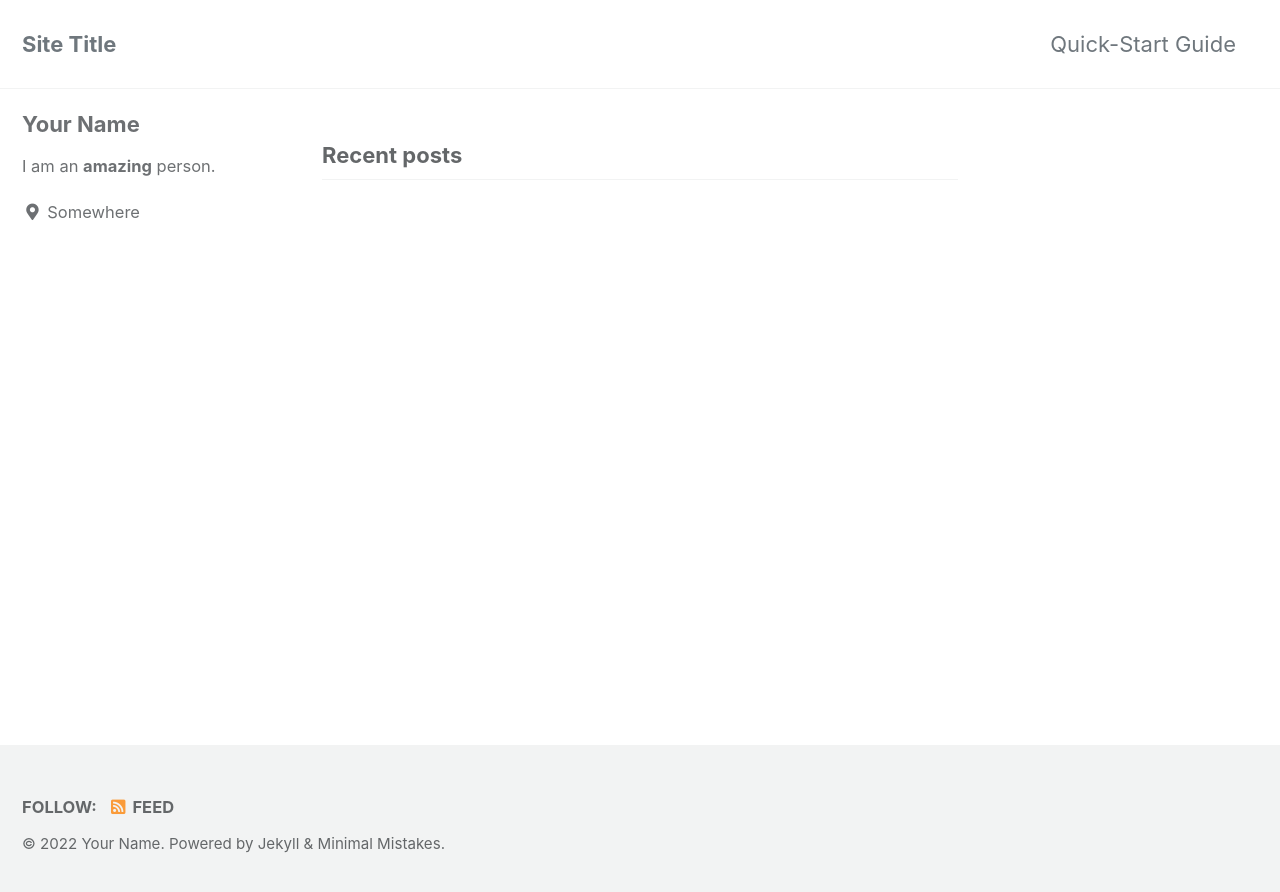
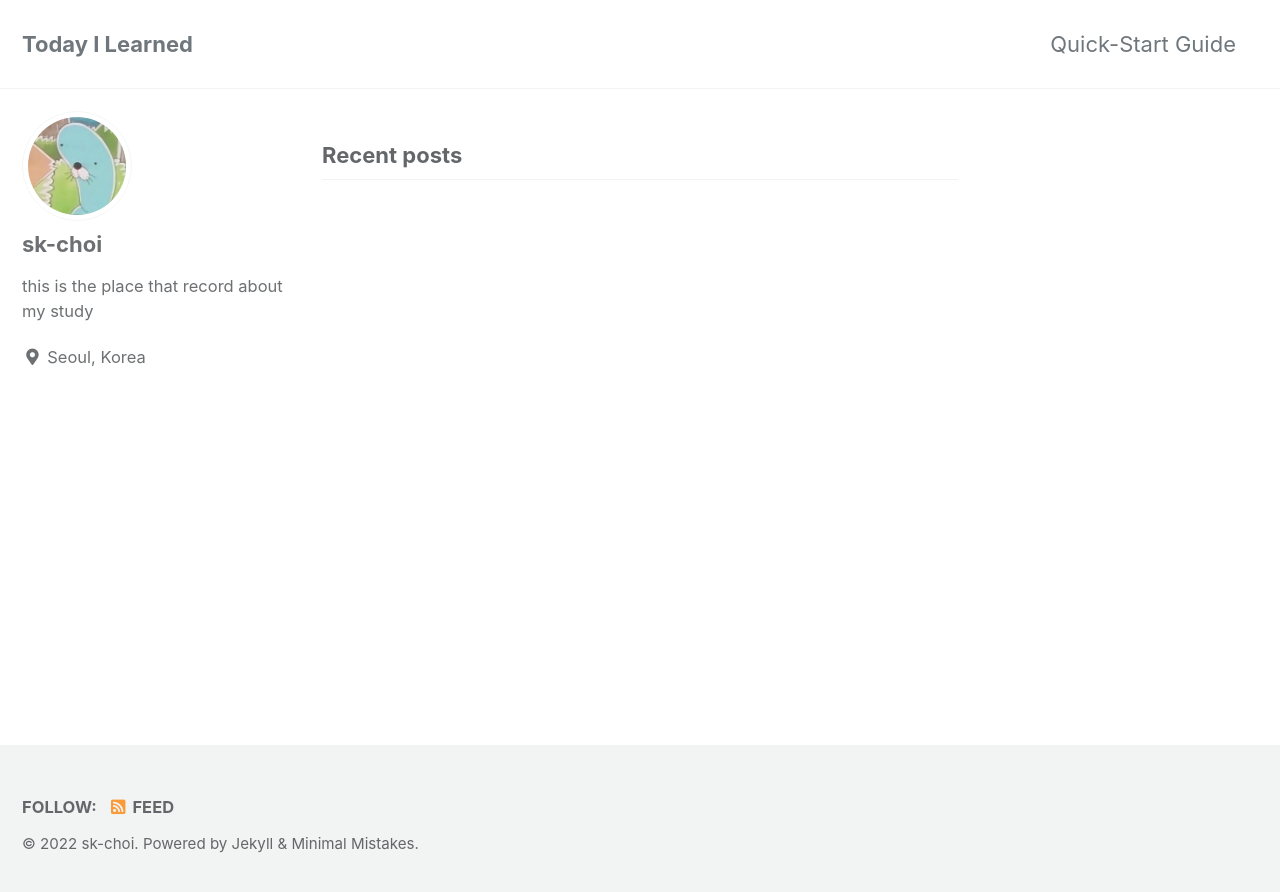
Before and after one commit to sk-choi/sk-choi.github.io, a Jekyll site: the page built from index.html, in a window 1280 px wide. Shown: the top 892 px of the page. Built offline with Jekyll 4.4.1, drawn with Linux system fonts in a browser that asks for light colours; cached includes are drawn as plain includes; the list of posts is cut into pages by our own code.

Commit message:
little change

```diff
--- a/_config.yml
+++ b/_config.yml
@@ -16,11 +16,11 @@ minimal_mistakes_skin    : "default" # "air", "aqua", "contrast", "dark", "dirt"
 
 # Site Settings
 locale                   : "en-US"
-title                    : "Site Title"
+title                    : "Today I Learned"
 title_separator          : "-"
 subtitle                 : # site tagline that appears below site title in masthead
-name                     : "Your Name"
-description              : "An amazing website."
+name                     : "sk-choi"
+description              : "recording about today I learned"
 url                      : # the base hostname & protocol for your site e.g. "https://mmistakes.github.io"
 baseurl                  : # the subpath of your site, e.g. "/blog"
 repository               : # GitHub username/repo-name e.g. "mmistakes/minimal-mistakes"
@@ -104,10 +104,10 @@ analytics:
 
 # Site Author
 author:
-  name             : "Your Name"
-  avatar           : # path of avatar image, e.g. "/assets/images/bio-photo.jpg"
-  bio              : "I am an **amazing** person."
-  location         : "Somewhere"
+  name             : "sk-choi"
+  avatar           : "/assets/images/보노보노.jpg"
+  bio              : "this is the place that record about my study"
+  location         : "Seoul, Korea"
   email            :
   links:
     - label: "Email"
@@ -124,7 +124,7 @@ author:
       # url: "https://facebook.com/"
     - label: "GitHub"
       icon: "fab fa-fw fa-github"
-      # url: "https://github.com/"
+      # url: "https://github.com/sk-choi"
     - label: "Instagram"
       icon: "fab fa-fw fa-instagram"
       # url: "https://instagram.com/"
@@ -139,7 +139,7 @@ footer:
       icon: "fab fa-fw fa-facebook-square"
       # url:
     - label: "GitHub"
-      icon: "fab fa-fw fa-github"
+      icon: "https://github.com/sk-choi"
       # url:
     - label: "GitLab"
       icon: "fab fa-fw fa-gitlab"
```
Also changed, not shown: assets/images/보노보노.jpg (added).
